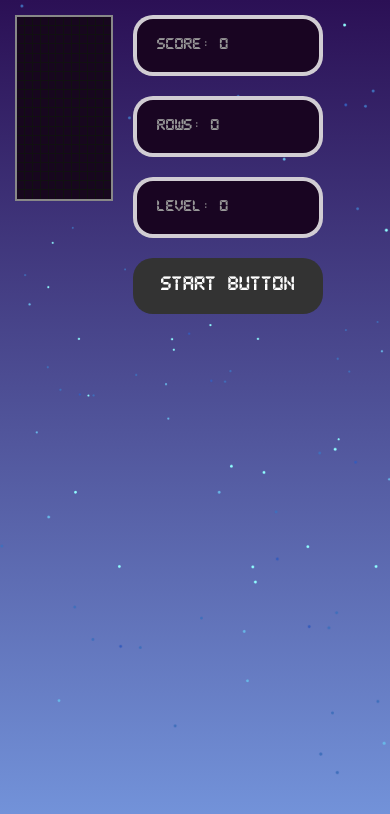
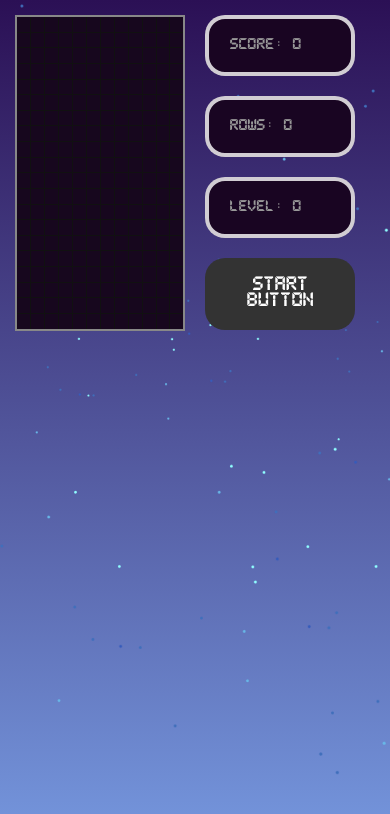
Before and after one commit to geeekgod/Tetromino, a React (Create React App) app: page /play in a window 390 px wide. Shown: the top 814 px of the page. Built offline with nearby package versions, Linux system fonts and the light colour scheme.

Commit message:
style: game stage responsive for mobile devices

```diff
--- a/src/components/Stage.jsx
+++ b/src/components/Stage.jsx
@@ -4,7 +4,7 @@ import { StyledStage } from './styles/StyledStage';
 
 const Stage = ({ stage }) => {
     return (
-        <StyledStage width={stage[0].length} height={stage.length}>
+        <StyledStage className="stage-div" width={stage[0].length} height={stage.length}>
             {stage.map(row => row.map((cell, x) => <Cell key={x} type={cell[0]} />))}
         </StyledStage>
     )
--- a/src/styles/Game.css
+++ b/src/styles/Game.css
@@ -1,10 +1,17 @@
 @font-face {
-    font-family: 'Pixel';
+  font-family: "Pixel";
   src: url("../font/Pixel-LCD-7.woff");
 }
 body {
   margin: 0;
-    font-family: 'Pixel';
+  font-family: "Pixel";
   -webkit-font-smoothing: antialiased;
   -moz-osx-font-smoothing: grayscale;
 }
+
+@media (max-width: 500px) {
+  .stage-div {
+    grid-template-rows: repeat(20, calc(45vw / 12)) !important;
+    max-width: 45vw !important;
+  }
+}
```
Lines whose indentation alone changed are shown as unchanged.
